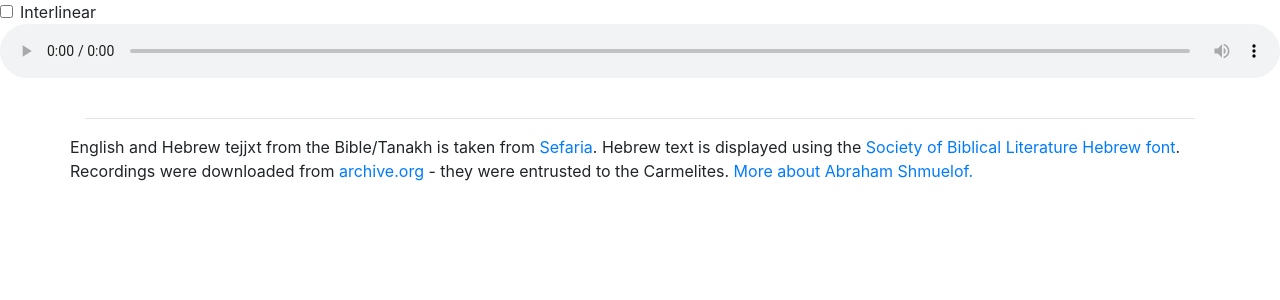
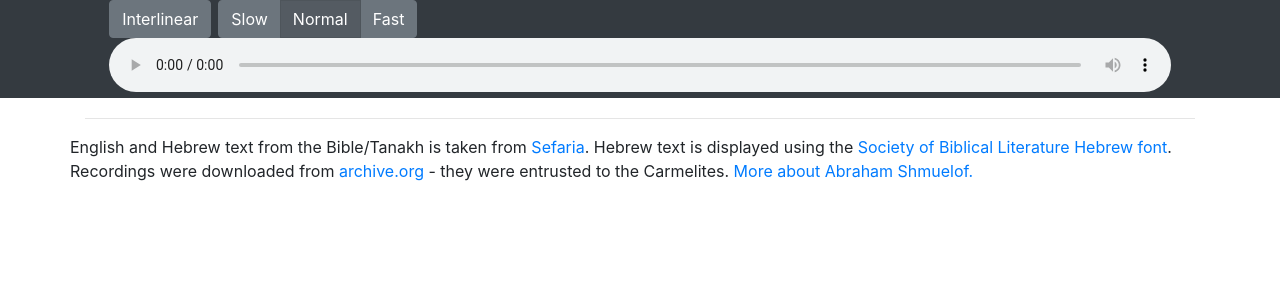
Before and after one commit to grahame/shmuelof, a React (Create React App) app: page / in a window 1280 px wide. Shown: the top 300 px of the page. Built offline with nearby package versions, Linux system fonts and the light colour scheme; no server answers.

Commit message:
plackback speed controls

```diff
--- a/src/App.tsx
+++ b/src/App.tsx
@@ -1,8 +1,19 @@
 import React from 'react';
-import {useRef} from 'react';
-import { Form, FormGroup, Label, Input, Container, Row, Col } from 'reactstrap';
+import { useRef } from 'react';
+import { Button, ButtonToggle, ButtonGroup, DropdownMenu, DropdownItem, Container, Row, Col } from 'reactstrap';
 import './App.css';
+import URLs from './urls.json';
 import axios from 'axios';
+
+type ControlState = {
+    playbackRate: number,
+};
+
+enum PlaybackRate {
+    Slow,
+    Normal,
+    Fast
+};
 
 enum TranslationLanguage {
     None,
@@ -37,54 +48,87 @@ const Sefaria: React.FunctionComponent<SefariaProps> = ({ verse, translation }:
     } else {
         return <div className="biblical-hebrew display-3">{sefariaResponse.he}</div>;
     }
-
 };
 
-function App() {
+function RateToggle({ playbackRate, setPlaybackRate, value, label }: { playbackRate: number; setPlaybackRate: any, value: PlaybackRate; label: string; }) {
+    return <>
+            <ButtonToggle
+                className={playbackRate === value ? 'active' : undefined}
+                onClick={() => setPlaybackRate(value)}>{label}</ButtonToggle>
+        </>;
+}
+
+function Controls() {
+    const [playbackRate, setPlaybackRate] = React.useState<PlaybackRate>(PlaybackRate.Normal);
     const audioRef = useRef<HTMLAudioElement>(null);
 
-    const setPlayBack = (rate: number) => {
-        if (audioRef.current) {
-            console.log("set " + rate);
-            audioRef.current.playbackRate = rate;
+    const applyPlayback = () => {
+        if (!audioRef.current) {
+            return;
         }
+        var rate: number = 1.0;
+        if (playbackRate == PlaybackRate.Slow) {
+            rate = 0.75;
+        } else if (playbackRate == PlaybackRate.Fast) {
+            rate = 1.25;
+        }
+        audioRef.current.playbackRate = rate;
     };
 
-    return (
-        <div>
-            <div color="light" className="fixed-top">
-                <div>
-                    <Form>
-                        <FormGroup check>
-                            <Label check>
-                                <Input type="checkbox" />
-                                Interlinear
-                            </Label>
-                        </FormGroup>
-                    </Form>
+    applyPlayback();
+
+    return <>
+        <div className="fixed-top bg-dark text-light">
+            <Row>
+                <Col xs={{ size: 1, offset: 1 }}>
+                    <ButtonToggle>Interlinear</ButtonToggle>
+                </Col>
+                <Col xs={{ size: 2 }}>
+                    <ButtonGroup>
+                        <RateToggle value={PlaybackRate.Slow} playbackRate={playbackRate} setPlaybackRate={setPlaybackRate} label="Slow" />
+                        <RateToggle value={PlaybackRate.Normal} playbackRate={playbackRate} setPlaybackRate={setPlaybackRate} label="Normal" />
+                        <RateToggle value={PlaybackRate.Fast} playbackRate={playbackRate} setPlaybackRate={setPlaybackRate} label="Fast" />
+                    </ButtonGroup>
+                </Col>
+                <Col xs={{ size: 2 }}>
+                </Col>
+            </Row>
+            <Row>
+                <Col xs={{ size: 10, offset: 1 }}>
                     <audio
                         id="playback-control"
                         ref={audioRef}
                         controls
-                        onCanPlay={() => setPlayBack(0.75)}
+                        onCanPlay={() => applyPlayback()}
                         src="https://raw.githubusercontent.com/grahame/Schmueloff---Torah/master/01%20Genesis/Genesis%2008.mp3" />
-                </div>
-            </div>
+                </Col>
+            </Row>
+        </div>
+    </>;
+}
+
+function Footer() {
+    return <Row>
+        <p>
+            English and Hebrew text from the Bible/Tanakh is taken from <a target="_other" href="https://www.sefaria.org">Sefaria</a>.
+            Hebrew text is displayed using the <a target="_other" href="https://www.sbl-site.org/educational/BiblicalFonts_SBLHebrew.aspx">Society of Biblical Literature Hebrew font</a>.
+            Recordings were downloaded from <a href="https://archive.org/">archive.org</a> - they were entrusted to the Carmelites. <a target="_other" href="http://individual.utoronto.ca/mfkolarcik/AbrahamShmuelof.html">More about Abraham Shmuelof.</a>
+        </p>
+    </Row>;
+}
+
+function App() {
+    return (
+        <div>
+            <Controls />
             <Container id="main">
-
                 <Row className="mb-4 mt-4">
                     <Col xs={{ size: 10, offset: 1 }} className="text-right">
                         <Sefaria translation={TranslationLanguage.English} verse="Genesis 8"></Sefaria>
                     </Col>
                 </Row>
                 <hr></hr>
-                <Row>
-                    <p>
-                        English and Hebrew tejjxt from the Bible/Tanakh is taken from <a target="_other" href="https://www.sefaria.org">Sefaria</a>.
-                    Hebrew text is displayed using the <a target="_other" href="https://www.sbl-site.org/educational/BiblicalFonts_SBLHebrew.aspx">Society of Biblical Literature Hebrew font</a>.
-                    Recordings were downloaded from <a href="https://archive.org/">archive.org</a> - they were entrusted to the Carmelites. <a target="_other" href="http://individual.utoronto.ca/mfkolarcik/AbrahamShmuelof.html">More about Abraham Shmuelof.</a>
-                    </p>
-                </Row>
+                <Footer />
             </Container>
         </div>
     );
```
